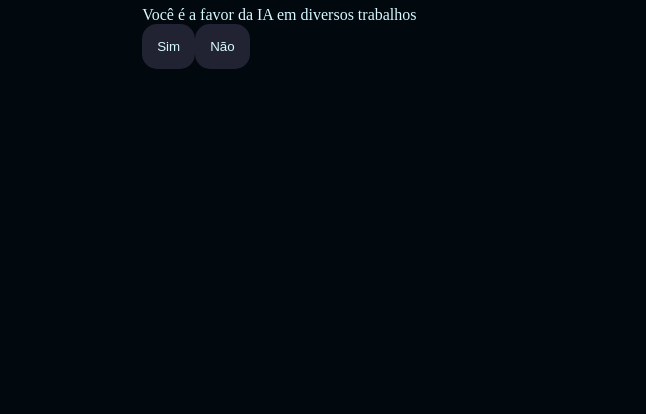
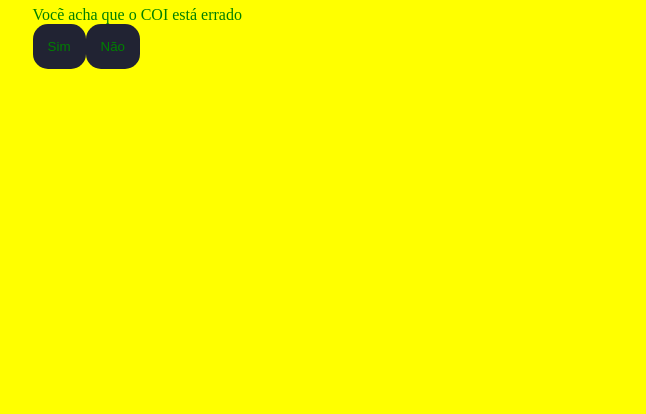
Before and after one commit to Tussioooos/IA3E, a plain HTML site: page index.html in a window 1280 px wide. Shown: the part 402-816 px from the top of the page, without its empty margins (316-962 px from the left). Drawn offline with Linux system fonts and the light colour scheme.

Commit message:
Add files via upload

```diff
--- a/index.html
+++ b/index.html
@@ -5,12 +5,12 @@
     <meta charset="UTF-8">
     <meta name="viewport" content="width=device-width, initial-scale=1.0">
     <link rel="stylesheet" href="style.css">
-    <title>Você decide o futuro da IA</title>
+    <title>Sua opinião sobre o futsal não ser olímpico</title>
 </head>
 
 <body>
     <div class="caixa-principal">
-        <h1>Você decide o futuro da IA</h1>
+        <h1>Sua opinião sobre o futsal não ser olímpico</h1>
         <div class="caixa-pergunta"></div>
         <div class="caixa-alternativa"></div>
         <div class="caixa-resultado">
--- a/script.js
+++ b/script.js
@@ -2,41 +2,42 @@ const caixaPrincipal = document.querySelector('.caixa-principal');
 const caixaPergunta = document.querySelector('.caixa-pergunta');
 const caixaAlternativa = document.querySelector('.caixa-alternativa');
 const caixaResultado = document.querySelector('.caixa-resultado');
+const textoResultado = document.querySelector('.texto-resultado');
 
 const perguntas = [//abre a lista de objetos (itens)
     {//abre o item
-        enunciado: "Você é a favor da IA em diversos trabalhos",
+        enunciado: "Vocẽ acha que o COI está errado",
         alternativas: [{
             texto: "Sim",
-            afirmação: "Afirmação da alternativa 1"
+            afirmação: "Sim, não tem sentido o esporte mais praticado não ser olímpico"
         },
         {
             texto: "Não",
-            afirmação: "Afirmação da alternativa"
+            afirmação: "O COI está correto e o futsal não tem o direito de ser olímpico"
         }
         ]
     },
     {
-        enunciado: "Você acha que a IA pode dominar o mundo",
+        enunciado: "Você acha que o esporte pode ser mais valorizado se tornando olímpico",
         alternativas: [{
-            texto: "Quem sabe...",
-            afirmação: "Afirmação da alternativa 1"
+            texto: "Sim, se tornara mais valorizado",
+            afirmação: "sim será por causa da visagem do esporte"
         },
         {
-            texto:"Talvez",
-            afirmação:"Afirmação da alternativa 2"
+            texto:"Não se tornara mais valorizado",
+            afirmação:"o futsal não tem porque ser valorizado"
         }
         ]
     },
     {
-        enunciado: "você usa a inteligencia no dia a dia",
+        enunciado: "A falta de concenso da FIFA e o COI prejudica o futsal",
         alternativas: [{
             texto: "Sim",
-            afirmação: "Afirmação da alternativa 1"
+            afirmação: "Pois a copa do mundo poderia ser um ano após as olímpiadas e o esporte se tornara olímpico, para não bater datas"
         },
         {
             texto: "Não",
-            afirmação: "Afirmação da alternativa"
+            afirmação: "A copa do mundo é mais importante que as olimpiadas"
         }
         ]
     }
--- a/style.css
+++ b/style.css
@@ -1,9 +1,9 @@
 :root{
-    --cor-fundo: #01080E;
+    --cor-fundo: #FFFF00;
     --cor-principal: #0b0d20;
     --cor-secundaria: #212333;
     --cor-destaque: #2dbefd;
-    --cor-texto: #D7F9FF;
+    --cor-texto: #008000;
 }
 body{
     background-color: var(--cor-fundo);
```
